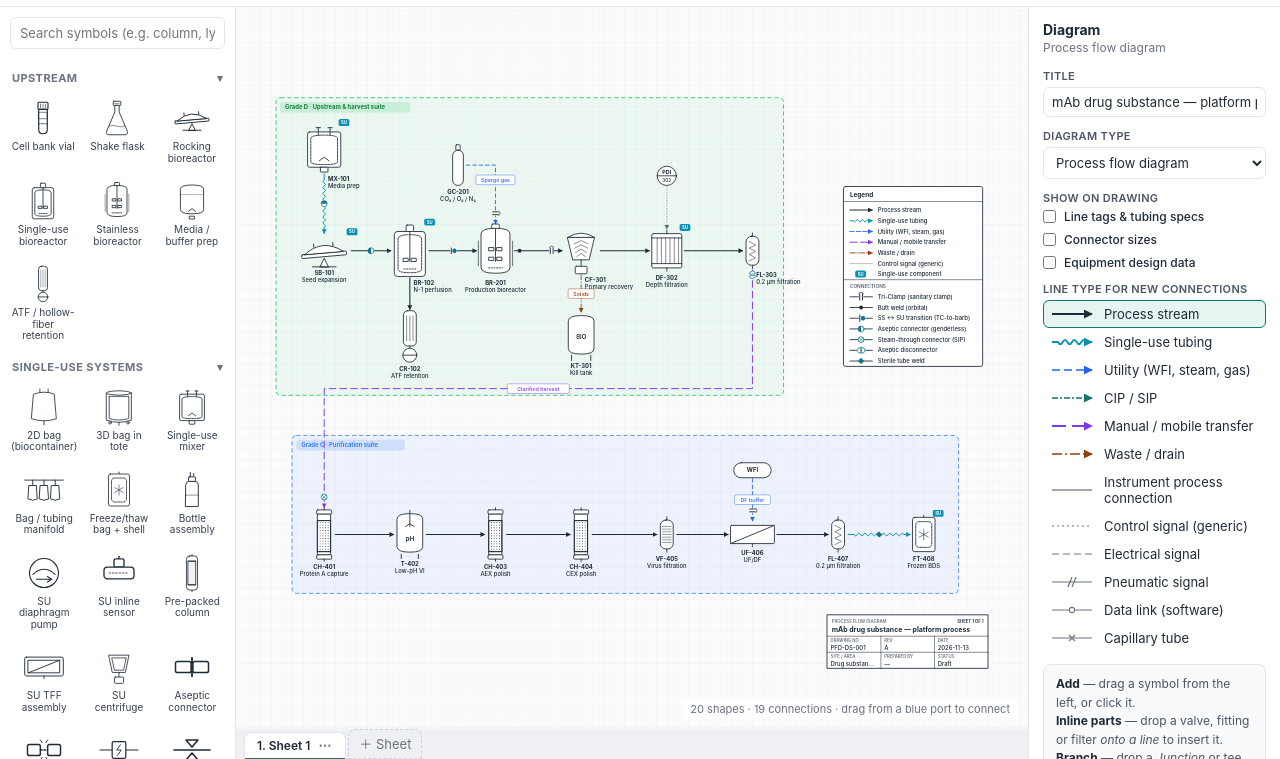
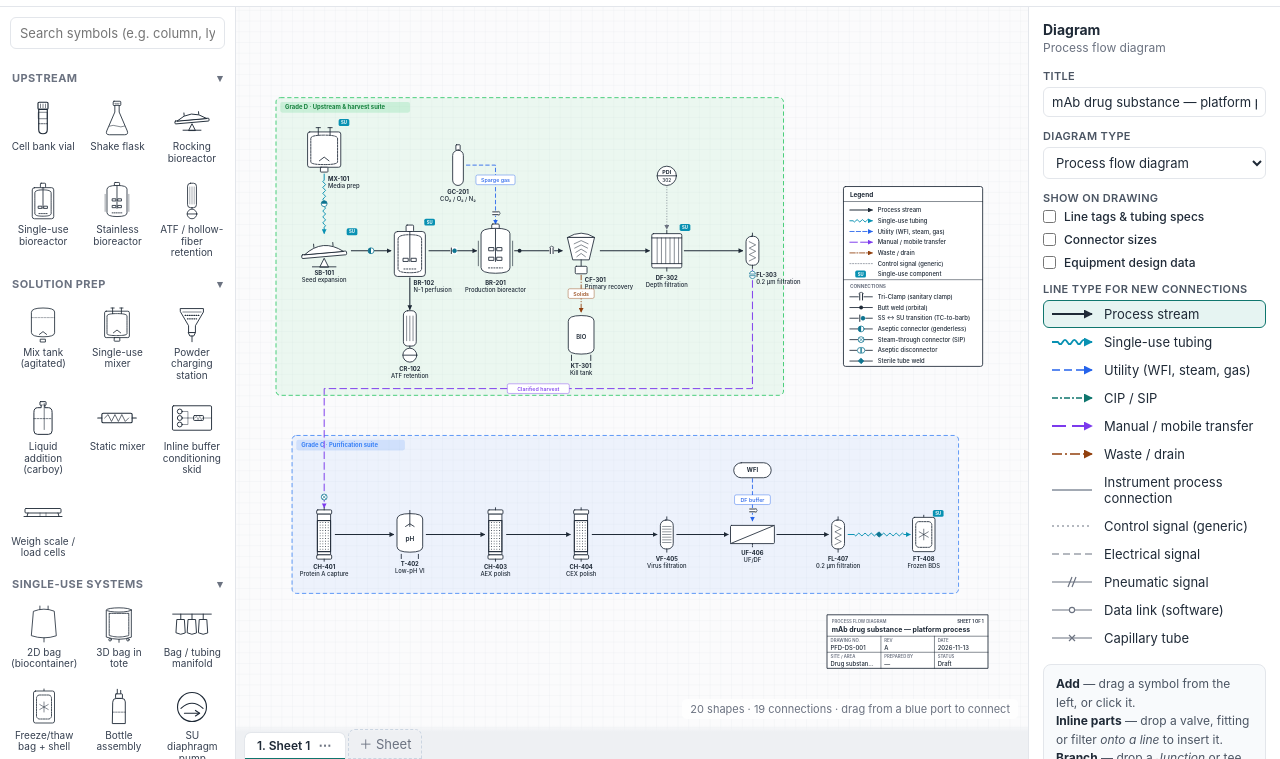
Before and after one commit to MinaryBytes/Pidgeon, a plain HTML site: page app/index.html in a window 1280 px wide. Shown: the part 41-800 px from the top of the page. Drawn offline with Linux system fonts and the light colour scheme.

Commit message:
Add Solution prep palette section
Moves the agitated mix tank (renamed from 'Media / buffer prep') and the
single-use mixer into a new Solution prep section, and adds powder charging
station, liquid addition carboy, static mixer, inline buffer conditioning
skid and weigh scale / load cells.

Co-Authored-By: Claude Opus 5.5 <noreply@anthropic.com>
Claude-Session: https://claude.ai/code/session_015pBoqoSZ8VmbWPBTi45D8Z

```diff
--- a/app/index.html
+++ b/app/index.html
@@ -337,12 +337,31 @@ const SYMBOLS = [
   S('bioreactor','Upstream','Stainless bioreactor',70,100,
     `<rect x="28" y="0" width="14" height="9" rx="2"/>${vessel(70,100,8)}<path d="M3,32 V78 M67,32 V78" fill="none" stroke-width="1.2"/><path d="M35,9 V70" fill="none"/><rect x="23" y="62" width="9" height="6"/><rect x="38" y="62" width="9" height="6"/><rect x="23" y="44" width="9" height="6"/><rect x="38" y="44" width="9" height="6"/><path d="M22,82 h26" fill="none" stroke-dasharray="2 3"/>`,
     {prefix:'BR', label:'Production bioreactor', kw:'stirred tank jacketed fermenter production'}),
-  S('mix-tank','Upstream','Media / buffer prep',70,92,
-    `${vessel(70,84,6)}<rect x="29" y="84" width="12" height="7"/><path d="M26,72 L35,65 L44,72" fill="none"/><path d="M6,30 H64" fill="none" stroke-width="1" stroke-dasharray="5 3"/>`,
-    {prefix:'T', label:'Media prep', kw:'mixer buffer media preparation tank magnetic'}),
   S('atf','Upstream','ATF / hollow-fiber retention',36,100,
     `<rect x="6" y="2" width="24" height="66" rx="8"/><path d="M12,12 V58 M18,12 V58 M24,12 V58" fill="none" stroke-width="1"/><path d="M18,68 V71" fill="none"/><circle cx="18" cy="85" r="13"/><path d="M5,85 H31" fill="none"/>`,
     {prefix:'CR', label:'ATF cell retention', kw:'perfusion tff alternating tangential cell retention device'}),
+  // Solution prep (media & buffer)
+  S('mix-tank','Solution prep','Mix tank (agitated)',70,92,
+    `${vessel(70,84,6)}<rect x="29" y="84" width="12" height="7"/><path d="M26,72 L35,65 L44,72" fill="none"/><path d="M6,30 H64" fill="none" stroke-width="1" stroke-dasharray="5 3"/>`,
+    {prefix:'T', label:'Media prep', kw:'mix tank mixing vessel agitated stainless media buffer solution prep preparation magnetic'}),
+  S('su-mixer','Solution prep','Single-use mixer',70,92,
+    `<rect x="4" y="14" width="62" height="66" rx="4"/><path d="M10,26 Q10,20 35,20 Q60,20 60,26 V70 Q60,75 35,75 Q10,75 10,70 Z" fill="none" stroke-dasharray="4 2"/><path d="M26,68 L35,61 L44,68" fill="none"/><rect x="28" y="80" width="14" height="9" rx="1"/><path d="M24,20 V6 M46,20 V6" fill="none"/><path d="M20,6 h8 M42,6 h8" fill="none"/>`,
+    {prefix:'MX', label:'SU mixer', su:true, kw:'single-use mixer solution prep media buffer preparation magnetic levitating su'}),
+  S('powder-add','Solution prep','Powder charging station',60,62,
+    `<path d="M10,4 H50 V10 L36,34 V46 H24 V34 L10,10 Z"/><path d="M14,10 H46" fill="none" stroke-width="1"/><path d="M18,16 H42 M22,22 H38" fill="none" stroke-width="2" stroke-dasharray="1.2 2.6" stroke-linecap="round"/><path d="M24,46 H36 L33,52 H27 Z"/><path d="M30,52 V62" fill="none"/>`,
+    {prefix:'PC', label:'Powder addition', ports:['s'], kw:'powder addition charging hopper bag tip dispense containment split butterfly solution prep media buffer salts'}),
+  S('carboy','Solution prep','Liquid addition (carboy)',40,58,
+    `<rect x="15" y="2" width="10" height="6" rx="1"/><path d="M17,8 V12 H11 Q5,12 5,20 V50 Q5,56 11,56 H29 Q35,56 35,50 V20 Q35,12 29,12 H23 V8"/><path d="M22,5 V48" fill="none" stroke-width="1"/><path d="M5,30 H35" fill="none" stroke-width="1" stroke-dasharray="3 2"/>`,
+    {prefix:'CB', label:'Acid / base', kw:'carboy liquid addition acid base titrant concentrate additive feed bottle solution prep'}),
+  S('static-mixer','Solution prep','Static mixer',56,20,
+    `<rect x="6" y="3" width="44" height="14" rx="2"/><path d="M10,10 L15,5 L20,15 L25,5 L30,15 L35,5 L40,15 L45,10" fill="none" stroke-width="1"/><path d="M0,10 H6 M50,10 H56" fill="none"/>`,
+    {prefix:'SM', label:'', inline:'h', ports:['w','e'], kw:'static mixer inline blending helical solution prep dilution'}),
+  S('ibc-skid','Solution prep','Inline buffer conditioning skid',100,64,
+    `<rect x="2" y="2" width="96" height="60" rx="3"/><circle cx="20" cy="16" r="6"/><circle cx="20" cy="32" r="6"/><circle cx="20" cy="48" r="6"/><path d="M26,16 H40 V32 M26,32 H54 M26,48 H40 V32" fill="none" stroke-width="1.2"/><rect x="54" y="26" width="24" height="12" rx="2"/><path d="M57,32 L61,28 L65,36 L69,28 L73,36 L76,32" fill="none" stroke-width="1"/><path d="M78,32 H98" fill="none" stroke-width="1.2"/>`,
+    {prefix:'IC', label:'Inline conditioning', ports:['w1','w','w2','e'], kw:'inline buffer conditioning dilution concentrate ilc ibc skid blending solution prep buffer'}),
+  S('scale','Solution prep','Weigh scale / load cells',80,22,
+    `<rect x="4" y="2" width="72" height="9" rx="2"/><path d="M10,11 L8,18 M70,11 L72,18 M2,18 H78" fill="none"/><path d="M34,11 V18 M46,11 V18" fill="none" stroke-width="1"/>`,
+    {prefix:'WE', label:'', ports:['e'], kw:'scale weigh load cell gravimetric balance platform solution prep'}),
   // Single-use systems
   S('bag','Single-use systems','2D bag (biocontainer)',56,70,
     `<path d="M8,10 Q28,2 48,10 L52,58 Q28,66 4,58 Z"/><path d="M20,6 V0 M36,6 V0 M28,62 V70" fill="none"/>`,
@@ -350,9 +369,6 @@ const SYMBOLS = [
   S('su-tote','Single-use systems','3D bag in tote',70,86,
     `<path d="M6,10 H64 V74 Q35,84 6,74 Z"/><ellipse cx="35" cy="10" rx="29" ry="5"/><path d="M12,18 H58 V70 Q35,77 12,70 Z" fill="none" stroke-dasharray="4 2"/><path d="M35,79 V86" fill="none"/><circle cx="14" cy="80" r="3"/><circle cx="56" cy="80" r="3"/>`,
     {prefix:'BG', label:'Bag-in-tote', su:true, kw:'3d bag tote bin drum container storage hold single-use su'}),
-  S('su-mixer','Single-use systems','Single-use mixer',70,92,
-    `<rect x="4" y="14" width="62" height="66" rx="4"/><path d="M10,26 Q10,20 35,20 Q60,20 60,26 V70 Q60,75 35,75 Q10,75 10,70 Z" fill="none" stroke-dasharray="4 2"/><path d="M26,68 L35,61 L44,68" fill="none"/><rect x="28" y="80" width="14" height="9" rx="1"/><path d="M24,20 V6 M46,20 V6" fill="none"/><path d="M20,6 h8 M42,6 h8" fill="none"/>`,
-    {prefix:'MX', label:'SU mixer', su:true, kw:'single-use mixer media buffer preparation magnetic levitating su'}),
   S('manifold','Single-use systems','Bag / tubing manifold',90,60,
     `<path d="M2,8 H88" fill="none" stroke-width="2"/><path d="M20,8 V20 M45,8 V20 M70,8 V20" fill="none"/>` +
     [20,45,70].map(c => `<path d="M${c-8},20 H${c+8} L${c+10},50 Q${c},56 ${c-10},50 Z"/>`).join(''),
```
